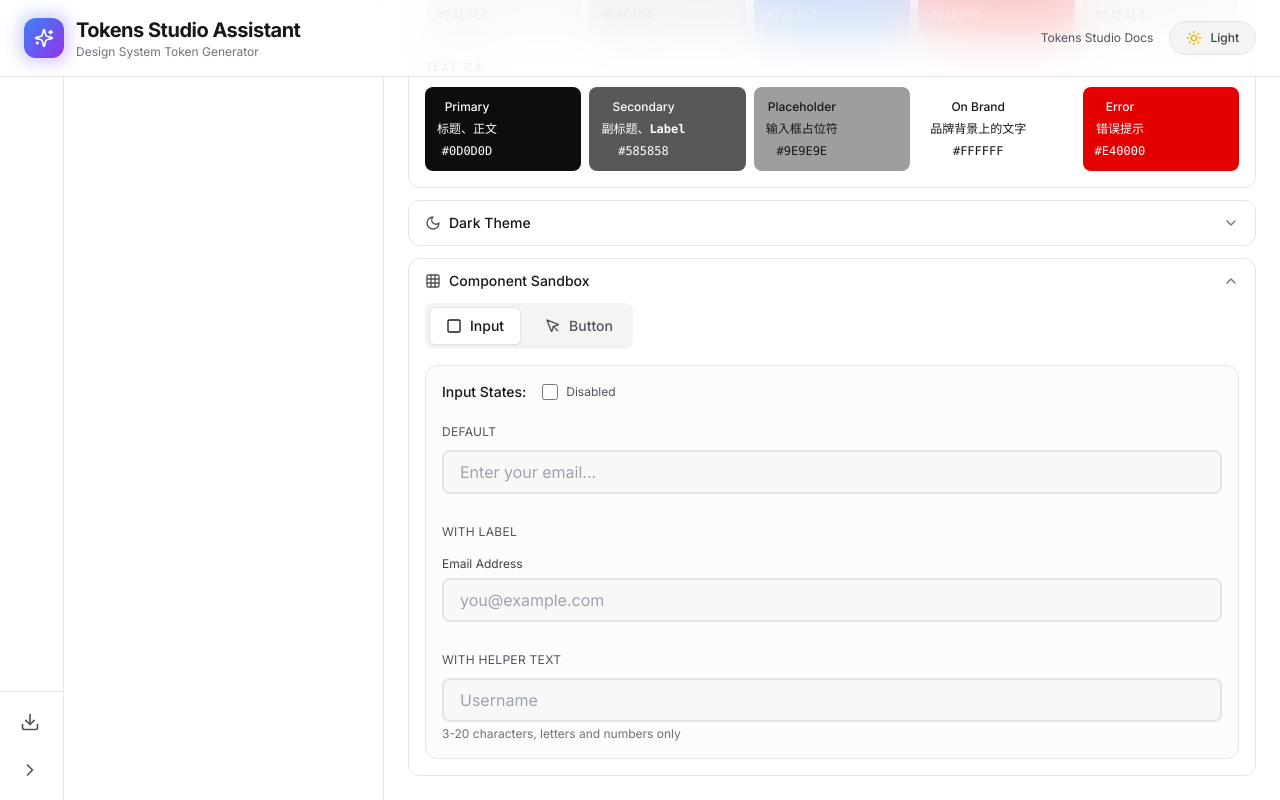
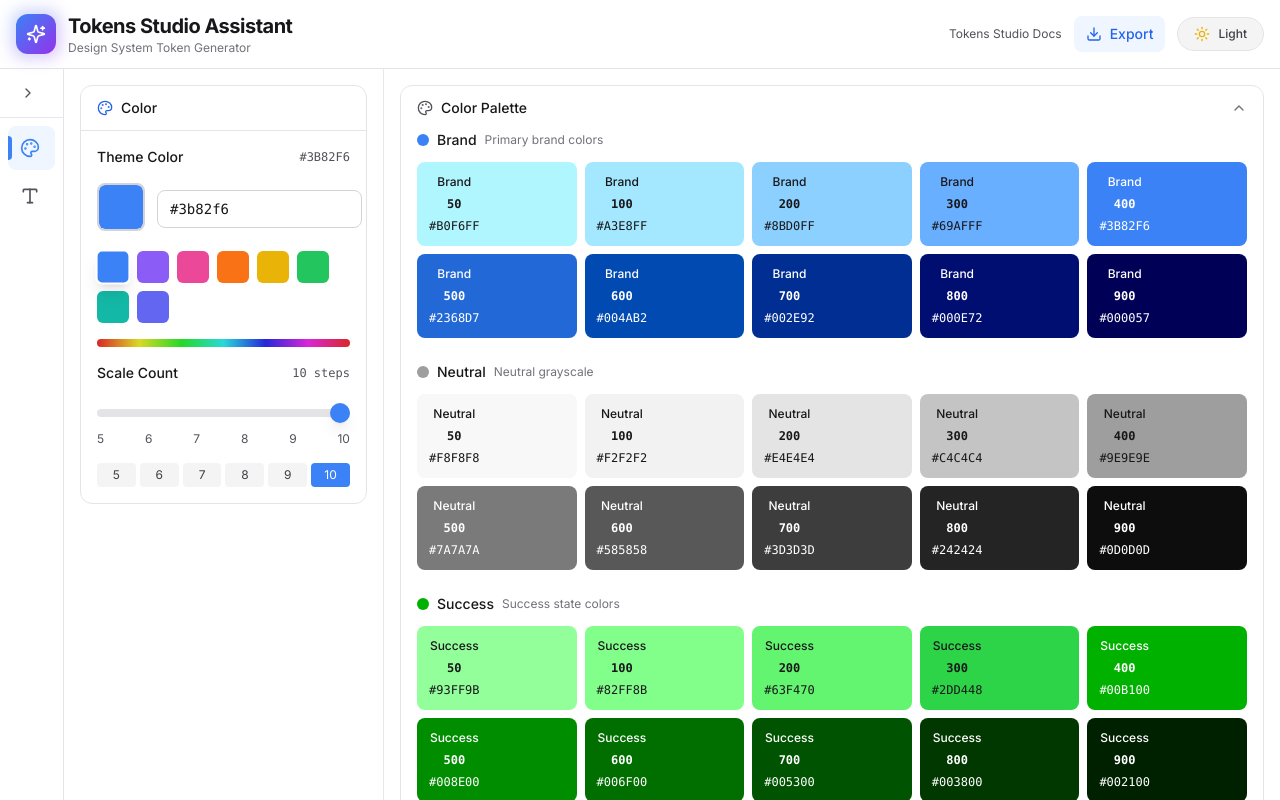
Before and after one commit to damahuazi/TokensStudioAssistant, a React (Vite) app: page / in a window 1280 px wide. Both pictures are taken after a click on the button "Collapse". Built offline with nearby package versions, Linux system fonts and the light colour scheme.

Commit message:
feat: 设计系统 Web 工具规划
Co-authored-by: traeagent <traeagent@users.noreply.github.com>

```diff
--- a/src/components/layout/AppShell.tsx
+++ b/src/components/layout/AppShell.tsx
@@ -19,7 +19,7 @@ export const AppShell: React.FC = () => {
       </div>
 
       <main className="flex-1 overflow-y-auto">
-        <div className="p-6">
+        <div className="p-4">
           <PreviewPanel />
         </div>
       </main>
--- a/src/components/layout/Header.tsx
+++ b/src/components/layout/Header.tsx
@@ -1,10 +1,21 @@
 import React from 'react';
-import { Sparkles } from 'lucide-react';
+import { Sparkles, Download } from 'lucide-react';
 import { ThemeToggle } from '../preview/ThemeToggle';
 import { useTokenStore } from '../../stores/tokenStore';
 
 export const Header: React.FC = () => {
   const { mode } = useTokenStore();
+
+  const handleExport = () => {
+    const tokens = useTokenStore.getState().tokens;
+    const blob = new Blob([JSON.stringify(tokens, null, 2)], { type: 'application/json' });
+    const url = URL.createObjectURL(blob);
+    const a = document.createElement('a');
+    a.href = url;
+    a.download = 'tokens.json';
+    a.click();
+    URL.revokeObjectURL(url);
+  };
 
   return (
     <header
@@ -14,8 +25,7 @@ export const Header: React.FC = () => {
           : 'bg-zinc-950/80 border-zinc-800'
       }`}
     >
-      <div className="max-w-7xl mx-auto px-6 py-4">
-        <div className="flex items-center justify-between">
+      <div className="flex items-center justify-between px-4 py-3">
         <div className="flex items-center gap-3">
           <div className="relative">
             <div className="w-10 h-10 rounded-xl bg-gradient-to-br from-blue-500 to-purple-600 flex items-center justify-center">
@@ -35,7 +45,7 @@ export const Header: React.FC = () => {
           </div>
         </div>
 
-          <div className="flex items-center gap-4">
+        <div className="flex items-center gap-3">
           <a
             href="https://docs.tokens.studio/"
             target="_blank"
@@ -48,8 +58,18 @@ export const Header: React.FC = () => {
           >
             Tokens Studio Docs
           </a>
+          <button
+            onClick={handleExport}
+            className={`flex items-center gap-2 px-3 py-2 rounded-lg transition-all duration-200 ${
+              mode === 'light'
+                ? 'bg-blue-50 text-blue-600 hover:bg-blue-100'
+                : 'bg-blue-500/10 text-blue-400 hover:bg-blue-500/20'
+            }`}
+          >
+            <Download className="w-4 h-4" />
+            <span className="text-sm font-medium">Export</span>
+          </button>
           <ThemeToggle />
-          </div>
         </div>
       </div>
     </header>
--- a/src/components/layout/Sidebar.tsx
+++ b/src/components/layout/Sidebar.tsx
@@ -1,5 +1,5 @@
 import React, { useState } from 'react';
-import { Palette, Type, Download, ChevronLeft, ChevronRight } from 'lucide-react';
+import { Palette, Type, ChevronLeft, ChevronRight } from 'lucide-react';
 import { useTokenStore } from '../../stores/tokenStore';
 
 export const Sidebar: React.FC = () => {
@@ -25,6 +25,32 @@ export const Sidebar: React.FC = () => {
         ? 'border-zinc-200 bg-white/50'
         : 'border-zinc-800 bg-zinc-900/50'
     } ${collapsed ? 'w-16' : 'w-48'}`}>
+      <div className="p-2 border-b transition-colors duration-300"
+        style={{ borderColor: mode === 'light' ? '#e5e7eb' : '#3f3f46' }}>
+        <button
+          onClick={() => setCollapsed(!collapsed)}
+          className={`flex items-center gap-3 w-full px-3 py-2 rounded-lg transition-all duration-200 ${
+            mode === 'light'
+              ? 'text-zinc-600 hover:bg-zinc-100'
+              : 'text-zinc-400 hover:bg-zinc-800'
+          }`}
+          title={collapsed ? 'Expand sidebar' : 'Collapse sidebar'}
+        >
+          {collapsed ? (
+            <ChevronRight className="w-4 h-4 shrink-0" />
+          ) : (
+            <ChevronLeft className="w-4 h-4 shrink-0" />
+          )}
+          {!collapsed && (
+            <span className={`text-sm font-medium ${
+              mode === 'light' ? 'text-zinc-900' : 'text-zinc-200'
+            }`}>
+              Collapse
+            </span>
+          )}
+        </button>
+      </div>
+
       <nav className="flex flex-col gap-1 p-2">
         {navItems.map((item) => (
           <button
@@ -61,63 +87,6 @@ export const Sidebar: React.FC = () => {
           </button>
         ))}
       </nav>
-
-      <div className="flex-1" />
-
-      <div className={`p-2 border-t transition-colors duration-300 ${
-        mode === 'light' ? 'border-zinc-200' : 'border-zinc-800'
-      }`}>
-        <button
-          className={`flex items-center gap-3 w-full px-3 py-3 rounded-lg transition-all duration-200 ${
-            mode === 'light'
-              ? 'text-zinc-600 hover:bg-zinc-100'
-              : 'text-zinc-400 hover:bg-zinc-800'
-          }`}
-          onClick={() => {
-            const tokens = useTokenStore.getState().tokens;
-            const blob = new Blob([JSON.stringify(tokens, null, 2)], { type: 'application/json' });
-            const url = URL.createObjectURL(blob);
-            const a = document.createElement('a');
-            a.href = url;
-            a.download = 'tokens.json';
-            a.click();
-            URL.revokeObjectURL(url);
-          }}
-          title={collapsed ? 'Export' : undefined}
-        >
-          <Download className="w-5 h-5 shrink-0" />
-          {!collapsed && (
-            <span className={`text-sm font-medium ${
-              mode === 'light' ? 'text-zinc-900' : 'text-zinc-200'
-            }`}>
-              Export
-            </span>
-          )}
-        </button>
-
-        <button
-          onClick={() => setCollapsed(!collapsed)}
-          className={`mt-1 flex items-center gap-3 w-full px-3 py-3 rounded-lg transition-all duration-200 ${
-            mode === 'light'
-              ? 'text-zinc-600 hover:bg-zinc-100'
-              : 'text-zinc-400 hover:bg-zinc-800'
-          }`}
-          title={collapsed ? 'Expand sidebar' : 'Collapse sidebar'}
-        >
-          {collapsed ? (
-            <ChevronRight className="w-5 h-5 shrink-0" />
-          ) : (
-            <ChevronLeft className="w-5 h-5 shrink-0" />
-          )}
-          {!collapsed && (
-            <span className={`text-sm font-medium ${
-              mode === 'light' ? 'text-zinc-900' : 'text-zinc-200'
-            }`}>
-              Collapse
-            </span>
-          )}
-        </button>
-      </div>
     </aside>
   );
 };
```
Lines whose indentation alone changed are shown as unchanged.
